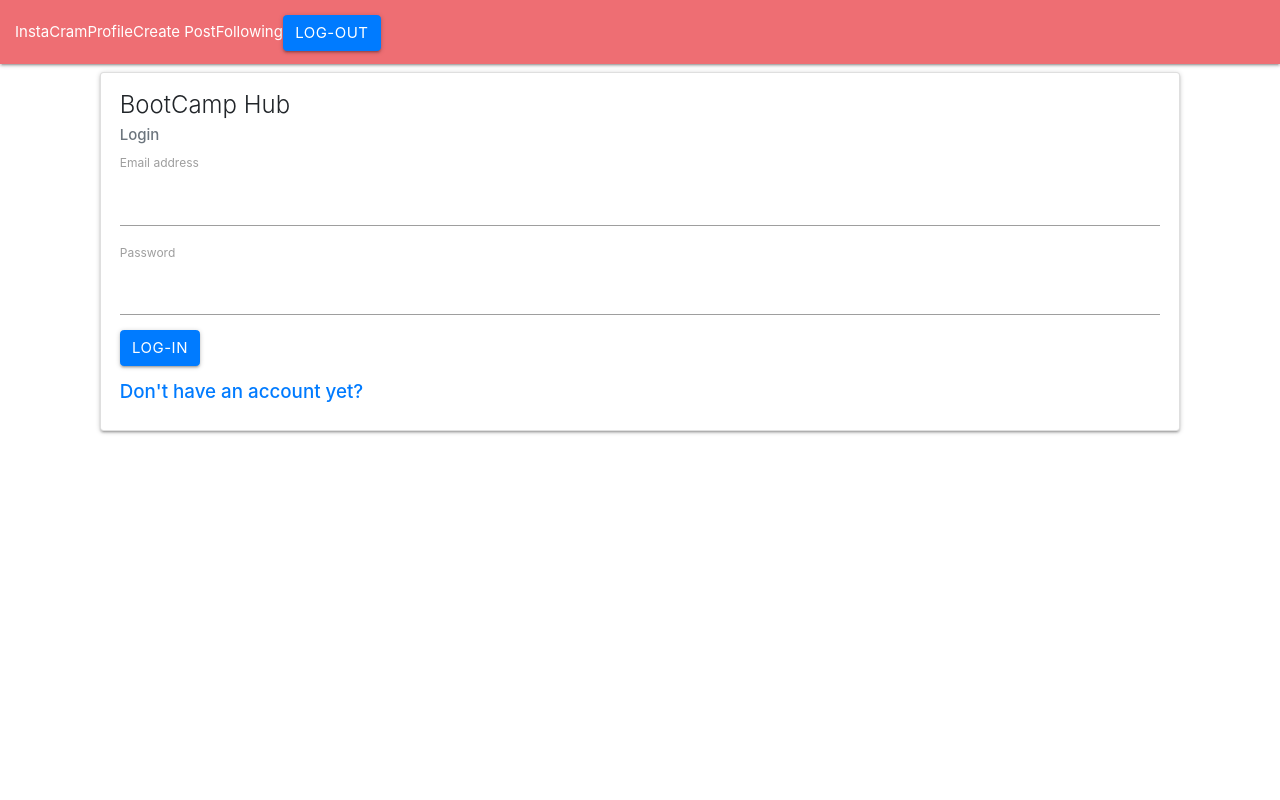
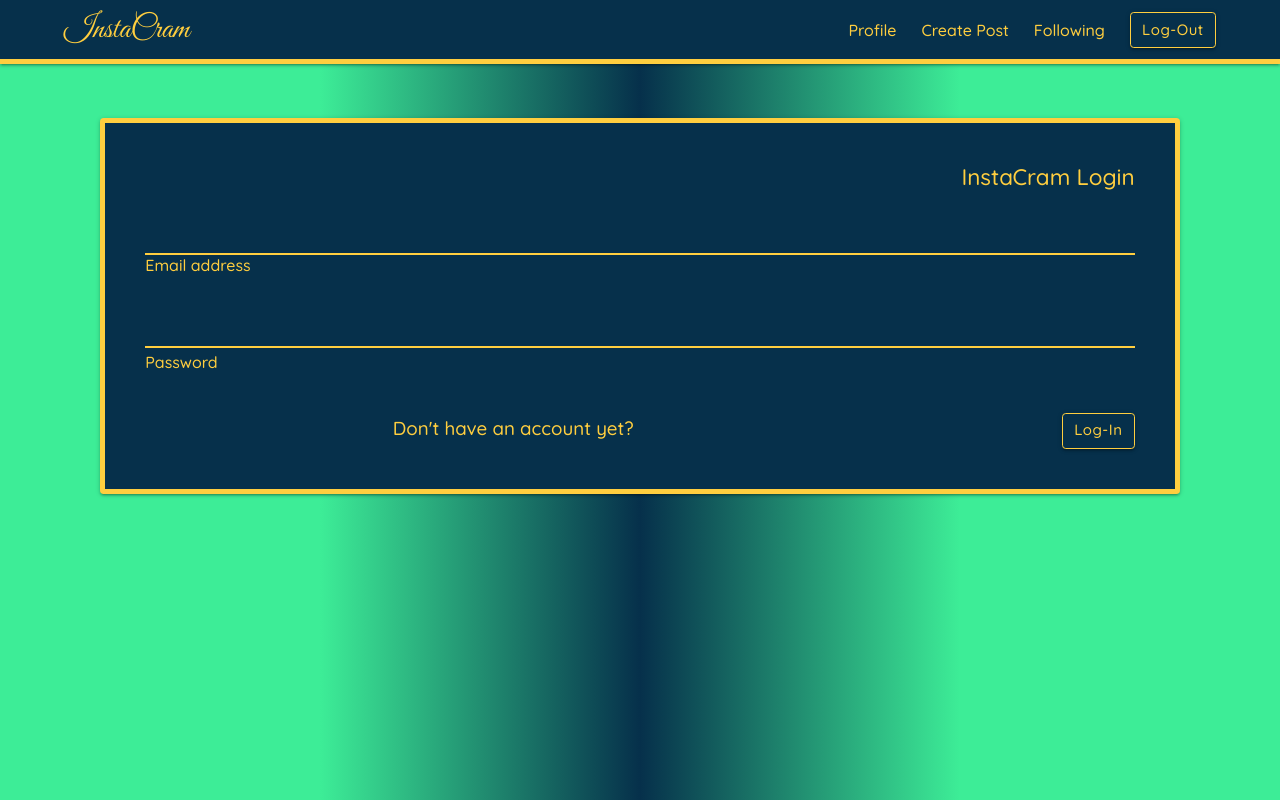
Before and after one commit to tglennd90/BCH, a React (Create React App) app in the folder client/: page /login in a window 1280 px wide. Built offline with nearby package versions, Linux system fonts and the light colour scheme; sample sign-in values are in the browser's storage; the HTML template or start-up script is replaced by a standard one.

Commit message:
Basic Styling Added

```diff
--- a/client/public/index.html
+++ b/client/public/index.html
@@ -20,6 +20,8 @@
     <link rel="manifest" href="%PUBLIC_URL%/manifest.json" />
     <link rel="stylesheet" href="https://cdnjs.cloudflare.com/ajax/libs/materialize/1.0.0/css/materialize.min.css">
     <script src="https://cdnjs.cloudflare.com/ajax/libs/materialize/1.0.0/js/materialize.min.js"></script>
+    <link href="https://fonts.googleapis.com/css2?family=Great+Vibes&display=swap" rel="stylesheet">
+    <link href="https://fonts.googleapis.com/css2?family=Quicksand:wght@500&display=swap" rel="stylesheet">
     <!--
       Notice the use of %PUBLIC_URL% in the tags above.
       It will be replaced with the URL of the `public` folder during the build.
--- /dev/null
+++ b/client/src/App.css
@@ -0,0 +1,20 @@
+:root {
+    --navy: #06304b;
+    --gold: #ffce3f;
+}
+
+* {
+    font-family: 'Quicksand', sans-serif;
+}
+
+body {
+    /* background-image: url(./graywall.jpg);
+    background-size: cover;
+    background-repeat: no-repeat; */
+
+    /* background: rgb(5,250,123);
+    background: linear-gradient(90deg, rgba(5,250,123,1) 0%, rgba(6,48,75,1) 20%, rgba(5,250,123,1) 40%, rgba(6,48,75,1) 60%, rgba(5,250,123,1) 80%, rgba(6,48,75,1) 100%); */
+
+    background: rgb(61,237,151);
+    background: linear-gradient(90deg, rgba(61,237,151,1) 25%, rgba(6,48,75,1) 50%, rgba(61,237,151,1) 75%);
+}
--- a/client/src/App.js
+++ b/client/src/App.js
@@ -12,6 +12,8 @@ import CreatePost from './components/screens/CreatePost';
 import Navigation from './components/Navbar';
 import UserProfile from './components/screens/UserProfile';
 import FollowedHome from './components/screens/FollowedUserPosts';
+
+import './App.css'
 
 export const UserContext = createContext()
 
--- /dev/null
+++ b/client/src/components/Navbar.css
@@ -0,0 +1,44 @@
+:root {
+    --navy: #06304b;
+    --gold: #ffce3f;
+}
+
+.navBar {
+    background-color: var(--navy);
+    position: relative;
+    border-bottom: 5px solid var(--gold);
+}
+
+.navBar a {
+    color: var(--gold);
+    margin-right: 25px;
+}
+
+.navLogo {
+    font-size: xx-large;
+    position: absolute;
+    left: 5%;
+    font-family: 'Great Vibes', cursive;
+}
+
+.navList {
+    position: absolute;
+    right: 0;
+    margin-right: 5%;
+    font-size: medium;
+}
+
+.navBtn {
+    background-color: var(--navy);
+    border: 1.5px solid var(--gold);
+    text-transform: inherit;
+    float: right;
+    margin-top: 4%;
+    color: var(--gold);
+}
+
+.navBtn:hover {
+    background-color: var(--gold);
+    border: 1.5px solid var(--navy);
+    color: var(--navy);
+}
--- a/client/src/components/Navbar.js
+++ b/client/src/components/Navbar.js
@@ -2,6 +2,7 @@ import React, { useContext } from 'react';
 import { Navbar, Button } from 'react-bootstrap';
 import { Link, useHistory } from 'react-router-dom';
 import { UserContext } from '../App'
+import './Navbar.css'
 
 const Navigation = () => {
 
@@ -14,7 +15,7 @@ const Navigation = () => {
                 <Link to="/profile" key="3">Profile</Link>,
                 <Link to="/createpost" key="4">Create Post</Link>,
                 <Link to="/followedusersposts" key="6">Following</Link>,
-                <Button key="5" onClick={()=>{
+                <Button className="navBtn" key="5" onClick={()=>{
                     localStorage.clear()
                     dispatch({type:"CLEAR"})
                     history.push('/login')
@@ -31,11 +32,11 @@ const Navigation = () => {
     }
 
     return(
-        <Navbar collapseOnSelect expand="lg" sticky="top">
-            <Link to={state?"/":"/login"}>InstaCram</Link>
+        <Navbar collapseOnSelect expand="lg" sticky="top" className="navBar">
+            <Link className="navLogo" to={state?"/":"/login"}>InstaCram</Link>
             <Navbar.Toggle aria-controls="responsive-navbar-nav" />
             <Navbar.Collapse id="responsive-navbar-nav">
-                <div>
+                <div className="navList">
                     {renderList()}
                 </div>
             </Navbar.Collapse>
--- a/client/src/components/screens/Login.js
+++ b/client/src/components/screens/Login.js
@@ -3,6 +3,7 @@ import { Container, Card, Form, Button } from 'react-bootstrap';
 import { Link, useHistory } from 'react-router-dom';
 import { UserContext } from '../../App'
 import M from 'materialize-css';
+import './css/Login.css';
 
 const Login = () => {
 
@@ -50,26 +51,25 @@ const Login = () => {
 
     return (
         <Container>
-            <Card>
+            <Card className="mainCard">
                 <Card.Body>
-                    <Card.Title>BootCamp Hub</Card.Title>
-                    <Card.Subtitle className="mb-2 text-muted">Login</Card.Subtitle>
+                    <Card.Title style={{color:"#ffce3f",marginBottom:"1%",float:"right"}}><h4>InstaCram Login</h4></Card.Title>
                     <Card.Text>
                         <Form>
                             <Form.Group controlId="formBasicEmail">
-                                <Form.Label>Email address</Form.Label>
-                                <Form.Control type="email" value={email} onChange={(e)=>setEmail(e.target.value)} />
+                                <Form.Label style={{transform:"translateY(90px"}}>Email address</Form.Label>
+                                <Form.Control style={{color:"#ffce3f",borderBottom:"2px solid #ffce3f"}} type="email" value={email} onChange={(e)=>setEmail(e.target.value)} />
                             </Form.Group>
                             <Form.Group controlId="formBasicPassword">
-                                <Form.Label>Password</Form.Label>
-                                <Form.Control type="password" value={password} onChange={(e)=>setPassword(e.target.value)} />
+                                <Form.Label style={{transform:"translateY(80px"}}>Password</Form.Label>
+                                <Form.Control style={{color:"#ffce3f",borderBottom:"2px solid #ffce3f"}}type="password" value={password} onChange={(e)=>setPassword(e.target.value)} />
                             </Form.Group>
                             <Button onClick={()=>PostData()}>
                                 Log-In
                             </Button>
                         </Form>
                     </Card.Text>
-                    <h5>
+                    <h5 className="alt">
                         <Link to="/signup">Don't have an account yet?</Link>
                     </h5>
                     {/* <Card.Link href="#">Card Link</Card.Link> */}
--- a/client/src/components/screens/Signup.js
+++ b/client/src/components/screens/Signup.js
@@ -2,6 +2,7 @@ import React, { useState, useEffect } from 'react';
 import { Container, Card, Form, Button } from 'react-bootstrap';
 import { Link, useHistory } from 'react-router-dom';
 import M from 'materialize-css';
+import './css/Login.css';
 
 const Signup = () => {
     const history = useHistory();
@@ -79,25 +80,24 @@ const Signup = () => {
 
     return (
         <Container>
-            <Card>
+            <Card className="mainCard">
                 <Card.Body>
-                    <Card.Title>BootCamp Hub</Card.Title>
-                    <Card.Subtitle className="mb-2 text-muted">Login</Card.Subtitle>
+                    <Card.Title style={{color:"#ffce3f",marginBottom:"1%",float:"right"}}><h4>InstaCram Registration</h4></Card.Title>
                     <Card.Text>
                         <Form>
                             <Form.Group controlId="formBasicText">
-                                <Form.Label>Name</Form.Label>
-                                <Form.Control type="text" value={name} onChange={(e)=>setName(e.target.value)} />
+                                <Form.Label style={{transform:"translateY(90px"}}>Name</Form.Label>
+                                <Form.Control style={{color:"#ffce3f",borderBottom:"2px solid #ffce3f"}} type="text" value={name} onChange={(e)=>setName(e.target.value)} />
                             </Form.Group>
                             <Form.Group controlId="formBasicEmail">
-                                <Form.Label>Email address</Form.Label>
-                                <Form.Control type="email" value={email} onChange={(e)=>setEmail(e.target.value)} />
+                                <Form.Label style={{transform:"translateY(80px"}}>Email address</Form.Label>
+                                <Form.Control style={{color:"#ffce3f",borderBottom:"2px solid #ffce3f"}} type="email" value={email} onChange={(e)=>setEmail(e.target.value)} />
                             </Form.Group>
                             <Form.Group controlId="formBasicPassword">
-                                <Form.Label>Password</Form.Label>
-                                <Form.Control type="password" value={password} onChange={(e)=>setPassword(e.target.value)} />
+                                <Form.Label style={{transform:"translateY(80px"}}>Password</Form.Label>
+                                <Form.Control style={{color:"#ffce3f",borderBottom:"2px solid #ffce3f"}}type="password" value={password} onChange={(e)=>setPassword(e.target.value)} />
                             </Form.Group>
-                            <div className="mb-3">
+                            <div className="mb-3" style={{marginTop:"7%"}}>
                                 <Form.File id="formcheck-api-regular">
                                     <Form.File.Label>Upload Picture</Form.File.Label>
                                     <Form.File.Input type="file"
@@ -109,7 +109,7 @@ const Signup = () => {
                             </Button>
                         </Form>
                     </Card.Text>
-                    <h5>
+                    <h5 className="alt" >
                         <Link to="/login">Already have an account?</Link>
                     </h5>
                     {/* <Card.Link href="#">Card Link</Card.Link> */}
--- /dev/null
+++ b/client/src/components/screens/css/CreatePost.css
@@ -0,0 +1,43 @@
+:root {
+    --navy: #06304b;
+    --gold: #ffce3f;
+}
+
+.mainCard {
+    background-color: var(--navy);
+    border: 5px solid var(--gold);
+    padding: 2%;
+    margin-top: 5%;
+}
+
+.mainCard Button {
+    background-color: var(--navy);
+    border: 1.5px solid var(--gold);
+    text-transform: inherit;
+    float: right;
+    color: var(--gold);
+}
+
+.mainCard Button:hover {
+    background-color: var(--gold);
+    border: 1.5px solid var(--navy);
+    color: var(--navy);
+}
+
+Form {
+    color: var(--gold);
+}
+
+Form Label {
+    color: var(--gold);
+    font-size: medium;
+    /* transform: translateY(50px); */
+}
+
+.pageTitle {
+    color: var(--gold);
+    margin: 3% 36% -0.5% 36%;
+    background-color: var(--navy);
+    padding: 1% 1% 1% 2.75%;
+    border: 3px dashed var(--gold);
+}
--- /dev/null
+++ b/client/src/components/screens/css/Login.css
@@ -0,0 +1,45 @@
+:root {
+    --navy: #06304b;
+    --gold: #ffce3f;
+}
+
+.mainCard {
+    background-color: var(--navy);
+    border: 5px solid var(--gold);
+    padding: 2%;
+    margin-top: 5%;
+}
+
+.mainCard Button {
+    background-color: var(--navy);
+    border: 1.5px solid var(--gold);
+    text-transform: inherit;
+    float: right;
+    margin-top: 5%;
+    color: var(--gold);
+}
+
+.mainCard Button:hover {
+    background-color: var(--gold);
+    border: 1.5px solid var(--navy);
+    color: var(--navy);
+}
+
+Form {
+    color: var(--gold);
+}
+
+Form Label {
+    color: var(--gold);
+    font-size: medium;
+}
+
+.alt {
+    margin-top: 7%;
+    margin-left: 25%;
+}
+
+.alt a {
+    text-decoration: none;
+    color: var(--gold);
+}
--- /dev/null
+++ b/client/src/components/screens/css/Profile.css
@@ -0,0 +1,36 @@
+:root {
+    --navy: #06304b;
+    --gold: #ffce3f;
+}
+
+.personalArea {
+    background-color: var(--navy);
+    border: 5px solid var(--gold);
+    padding: 2%;
+    color: var(--gold);
+}
+
+.profileName h4 {
+    font-style: italic;
+}
+
+.profilePic img {
+    width: 205px;
+    height: 165px;
+    border-radius: 50%;
+    border: 5px solid var(--gold);
+    margin-bottom: 2%;
+    transform: scale(1.1);
+}
+
+.galleryArea img {
+    width: 155px;
+    height: 115px;
+    border: 2.5px solid var(--gold);
+    margin-bottom: 2%;
+    transform: scale(1.1);
+}
+
+.profileStats h6 {
+    font-size: large;
+}
```
Also changed, not shown: client/src/components/screens/CreatePost.js (+14 -8 lines), client/src/components/screens/Profile.js (+6 -7 lines), client/src/graywall.jpg (added).
